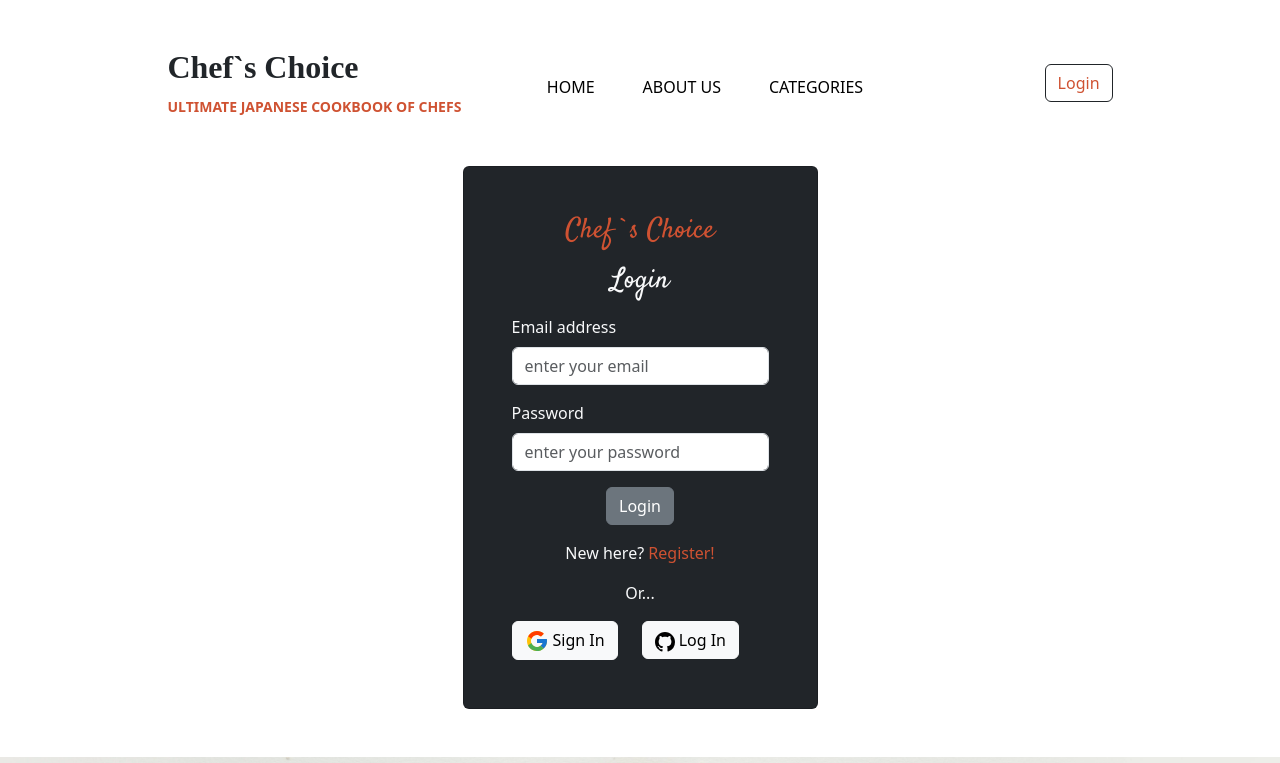
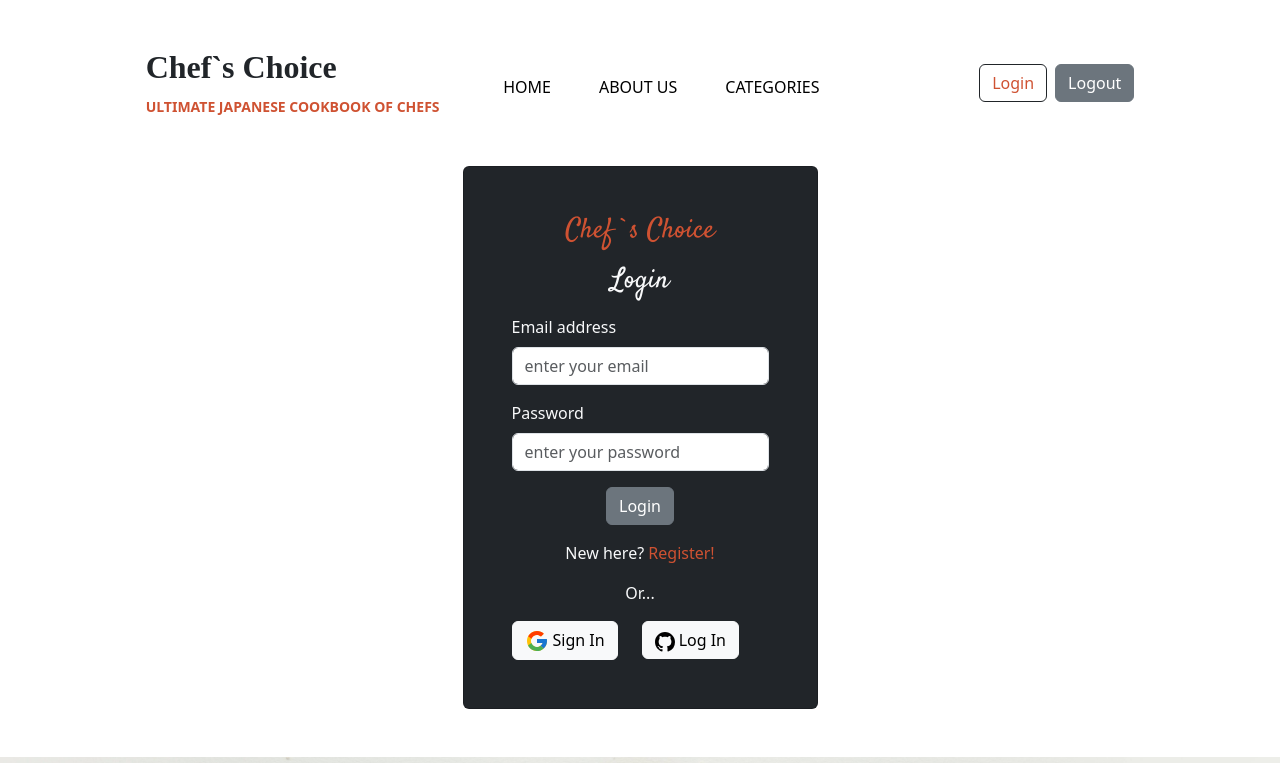
Before and after one commit to Barshonwebdev/Chef-s-Choice-client, a React (Vite) app: page /login in a window 1280 px wide. Shown: the top 763 px of the page. Built offline with nearby package versions, Linux system fonts and the light colour scheme; no server answers; a web font is replaced by a local one.

Commit message:
logout implemented

```diff
--- a/src/pages/shared/Header.jsx
+++ b/src/pages/shared/Header.jsx
@@ -1,9 +1,11 @@
-import React from 'react';
+import React, { useContext } from 'react';
 import './Header.css'
 import { Link, NavLink } from 'react-router-dom';
 import { Button, Container, Nav, Navbar } from 'react-bootstrap';
 import ActiveLink from '../../ActiveLink/ActiveLink';
+import { AuthContext } from '../../providers/AuthProvider';
 const Header = () => {
+  const {logout}=useContext(AuthContext);
     return (
       <Container>
         <div className="d-flex justify-content-evenly flex-column flex-md-row mt-5 text-md-start text-center align-items-center">
@@ -38,6 +40,9 @@ const Header = () => {
                 Login
               </Link>
             </Button>
+            <Button onClick={logout} variant="secondary" className='ms-2 '>
+              Logout
+            </Button>
           </div>
         </div>
       </Container>
--- a/src/providers/AuthProvider.jsx
+++ b/src/providers/AuthProvider.jsx
@@ -1,5 +1,5 @@
 import React, { createContext, useState } from 'react';
-import  {  getAuth,GithubAuthProvider,GoogleAuthProvider, signInWithPopup } from "firebase/auth";
+import  {  getAuth,GithubAuthProvider,GoogleAuthProvider, signInWithPopup, signOut } from "firebase/auth";
 import app from '../firebase/firebase.config';
 
 
@@ -22,7 +22,12 @@ const GitSignIn=()=>{
     setLoading(true);
     return signInWithPopup(auth,gitprovider);
 }
-const authInfo={user,googleSignIn,loading,GitSignIn}
+
+const logout=()=>{
+    return signOut(auth)
+    .then(console.log('logged out'))
+}
+const authInfo={user,googleSignIn,loading,GitSignIn,logout}
 
     return (
         <AuthContext.Provider value={authInfo}>
```
